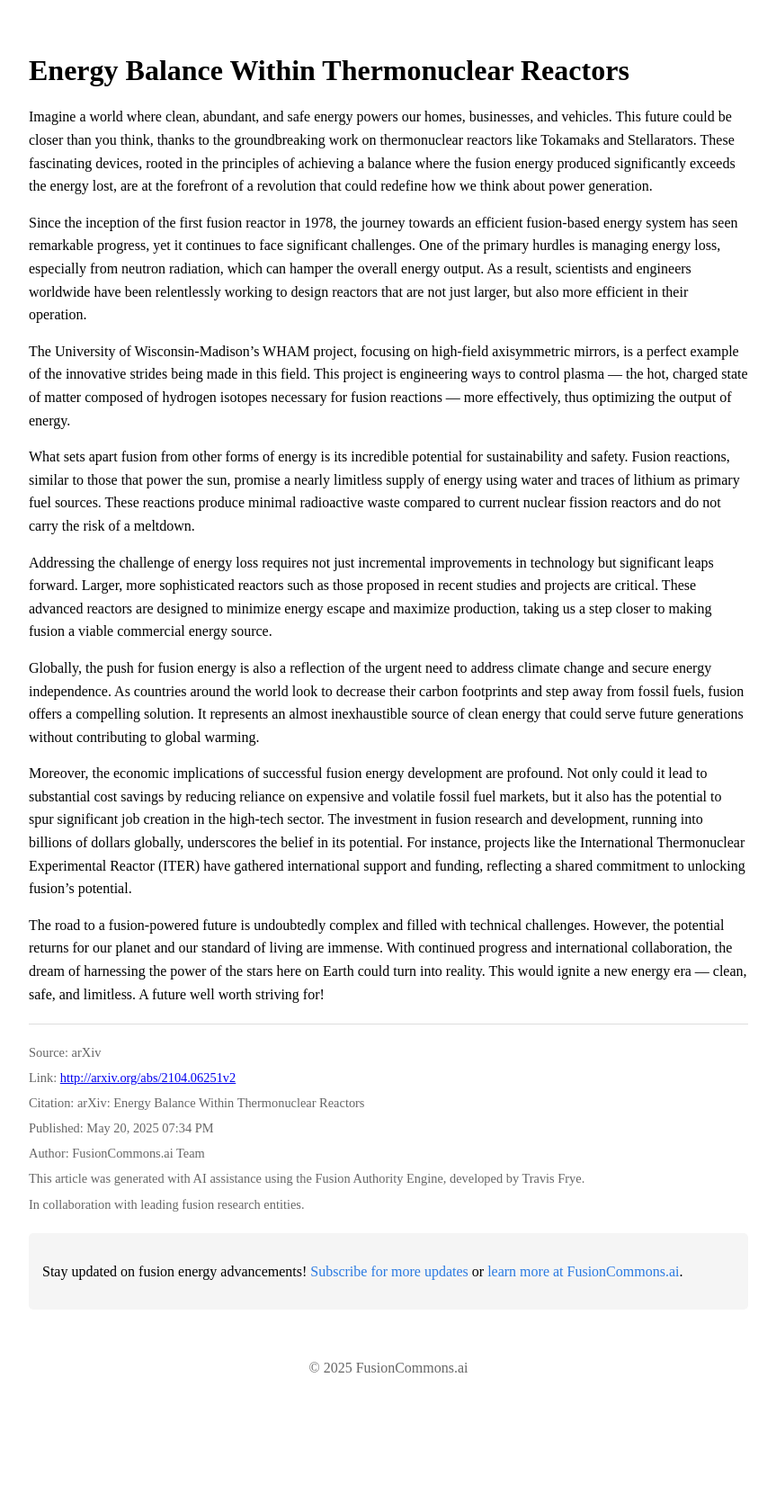
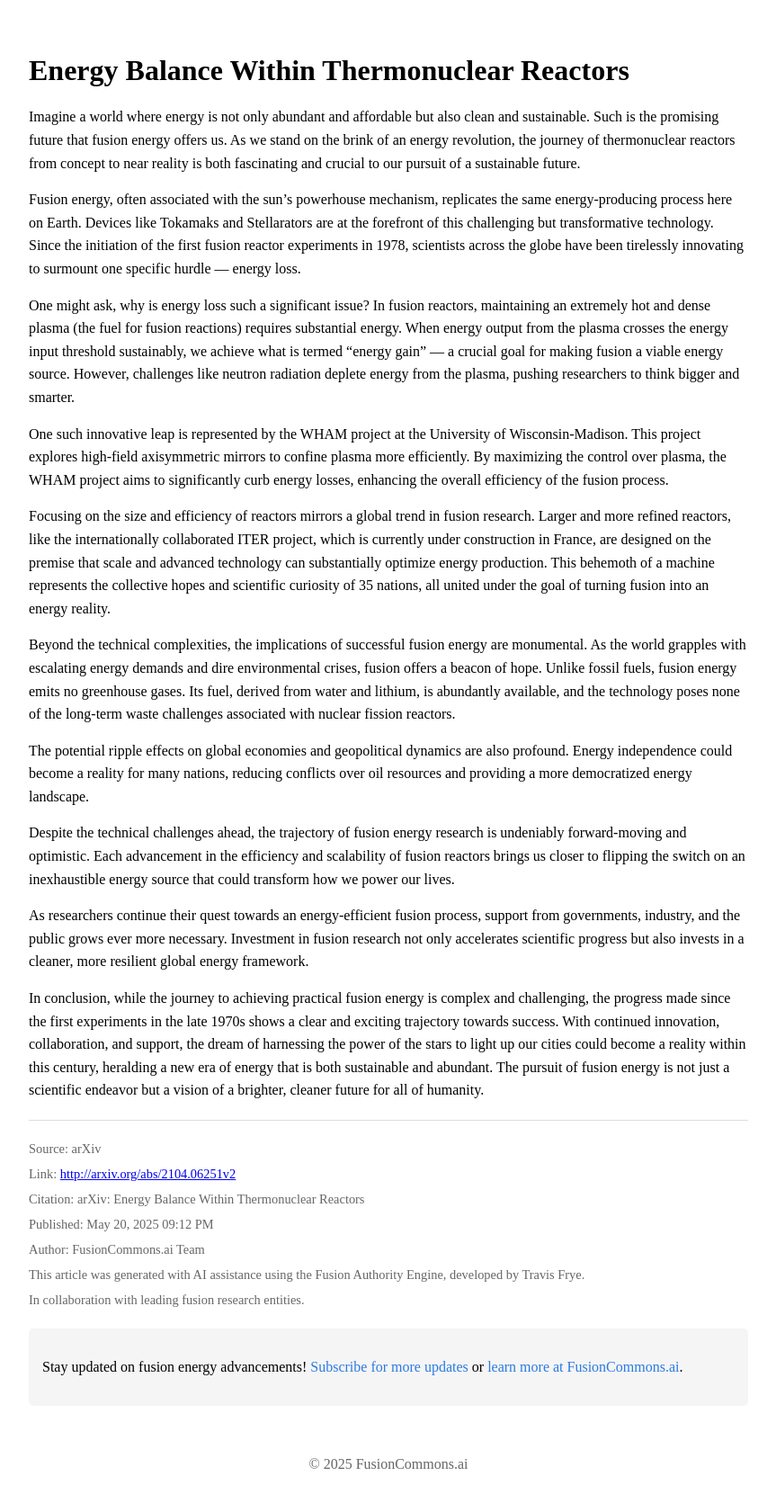
Before and after one commit to hyperpoint/hyperpoint.github.io, a Jekyll site: the page built from _posts/2021-04-01-11953544f67835b8c88834488b6dcaed-energy-balance-within-thermonuclear-reactors.md, in a window 1280 px wide. Shown: the part 201-1882 px from the top of the page at 90% size, without its empty margins (208-1071 px from the left). Built offline with Jekyll 4.4.1, drawn with Linux system fonts in a browser that asks for light colours; before the commit the page ends 1775 px from its top, so only the background shows below that.

Commit message:
Update blog post: Energy Balance Within Thermonuclear Reactors

```diff
--- a/_posts/2021-04-01-11953544f67835b8c88834488b6dcaed-energy-balance-within-thermonuclear-reactors.md
+++ b/_posts/2021-04-01-11953544f67835b8c88834488b6dcaed-energy-balance-within-thermonuclear-reactors.md
@@ -12,18 +12,22 @@ link: "http://arxiv.org/abs/2104.06251v2"
 citation: "arXiv: Energy Balance Within Thermonuclear Reactors"
 ---
 
-Imagine a world where clean, abundant, and safe energy powers our homes, businesses, and vehicles. This future could be closer than you think, thanks to the groundbreaking work on thermonuclear reactors like Tokamaks and Stellarators. These fascinating devices, rooted in the principles of achieving a balance where the fusion energy produced significantly exceeds the energy lost, are at the forefront of a revolution that could redefine how we think about power generation.
+Imagine a world where energy is not only abundant and affordable but also clean and sustainable. Such is the promising future that fusion energy offers us. As we stand on the brink of an energy revolution, the journey of thermonuclear reactors from concept to near reality is both fascinating and crucial to our pursuit of a sustainable future.
 
-Since the inception of the first fusion reactor in 1978, the journey towards an efficient fusion-based energy system has seen remarkable progress, yet it continues to face significant challenges. One of the primary hurdles is managing energy loss, especially from neutron radiation, which can hamper the overall energy output. As a result, scientists and engineers worldwide have been relentlessly working to design reactors that are not just larger, but also more efficient in their operation.
+Fusion energy, often associated with the sun's powerhouse mechanism, replicates the same energy-producing process here on Earth. Devices like Tokamaks and Stellarators are at the forefront of this challenging but transformative technology. Since the initiation of the first fusion reactor experiments in 1978, scientists across the globe have been tirelessly innovating to surmount one specific hurdle — energy loss.
 
-The University of Wisconsin-Madison's WHAM project, focusing on high-field axisymmetric mirrors, is a perfect example of the innovative strides being made in this field. This project is engineering ways to control plasma — the hot, charged state of matter composed of hydrogen isotopes necessary for fusion reactions — more effectively, thus optimizing the output of energy.
+One might ask, why is energy loss such a significant issue? In fusion reactors, maintaining an extremely hot and dense plasma (the fuel for fusion reactions) requires substantial energy. When energy output from the plasma crosses the energy input threshold sustainably, we achieve what is termed "energy gain" — a crucial goal for making fusion a viable energy source. However, challenges like neutron radiation deplete energy from the plasma, pushing researchers to think bigger and smarter.
 
-What sets apart fusion from other forms of energy is its incredible potential for sustainability and safety. Fusion reactions, similar to those that power the sun, promise a nearly limitless supply of energy using water and traces of lithium as primary fuel sources. These reactions produce minimal radioactive waste compared to current nuclear fission reactors and do not carry the risk of a meltdown.
+One such innovative leap is represented by the WHAM project at the University of Wisconsin-Madison. This project explores high-field axisymmetric mirrors to confine plasma more efficiently. By maximizing the control over plasma, the WHAM project aims to significantly curb energy losses, enhancing the overall efficiency of the fusion process.
 
-Addressing the challenge of energy loss requires not just incremental improvements in technology but significant leaps forward. Larger, more sophisticated reactors such as those proposed in recent studies and projects are critical. These advanced reactors are designed to minimize energy escape and maximize production, taking us a step closer to making fusion a viable commercial energy source.
+Focusing on the size and efficiency of reactors mirrors a global trend in fusion research. Larger and more refined reactors, like the internationally collaborated ITER project, which is currently under construction in France, are designed on the premise that scale and advanced technology can substantially optimize energy production. This behemoth of a machine represents the collective hopes and scientific curiosity of 35 nations, all united under the goal of turning fusion into an energy reality.
 
-Globally, the push for fusion energy is also a reflection of the urgent need to address climate change and secure energy independence. As countries around the world look to decrease their carbon footprints and step away from fossil fuels, fusion offers a compelling solution. It represents an almost inexhaustible source of clean energy that could serve future generations without contributing to global warming.
+Beyond the technical complexities, the implications of successful fusion energy are monumental. As the world grapples with escalating energy demands and dire environmental crises, fusion offers a beacon of hope. Unlike fossil fuels, fusion energy emits no greenhouse gases. Its fuel, derived from water and lithium, is abundantly available, and the technology poses none of the long-term waste challenges associated with nuclear fission reactors.
 
-Moreover, the economic implications of successful fusion energy development are profound. Not only could it lead to substantial cost savings by reducing reliance on expensive and volatile fossil fuel markets, but it also has the potential to spur significant job creation in the high-tech sector. The investment in fusion research and development, running into billions of dollars globally, underscores the belief in its potential. For instance, projects like the International Thermonuclear Experimental Reactor (ITER) have gathered international support and funding, reflecting a shared commitment to unlocking fusion's potential.
+The potential ripple effects on global economies and geopolitical dynamics are also profound. Energy independence could become a reality for many nations, reducing conflicts over oil resources and providing a more democratized energy landscape.
 
-The road to a fusion-powered future is undoubtedly complex and filled with technical challenges. However, the potential returns for our planet and our standard of living are immense. With continued progress and international collaboration, the dream of harnessing the power of the stars here on Earth could turn into reality. This would ignite a new energy era — clean, safe, and limitless. A future well worth striving for!
+Despite the technical challenges ahead, the trajectory of fusion energy research is undeniably forward-moving and optimistic. Each advancement in the efficiency and scalability of fusion reactors brings us closer to flipping the switch on an inexhaustible energy source that could transform how we power our lives.
+
+As researchers continue their quest towards an energy-efficient fusion process, support from governments, industry, and the public grows ever more necessary. Investment in fusion research not only accelerates scientific progress but also invests in a cleaner, more resilient global energy framework.
+
+In conclusion, while the journey to achieving practical fusion energy is complex and challenging, the progress made since the first experiments in the late 1970s shows a clear and exciting trajectory towards success. With continued innovation, collaboration, and support, the dream of harnessing the power of the stars to light up our cities could become a reality within this century, heralding a new era of energy that is both sustainable and abundant. The pursuit of fusion energy is not just a scientific endeavor but a vision of a brighter, cleaner future for all of humanity.
```
Also changed, not shown: other parts of _posts/2021-04-01-11953544f67835b8c88834488b6dcaed-energy-balance-within-thermonuclear-reactors.md (+1 -1 lines).
